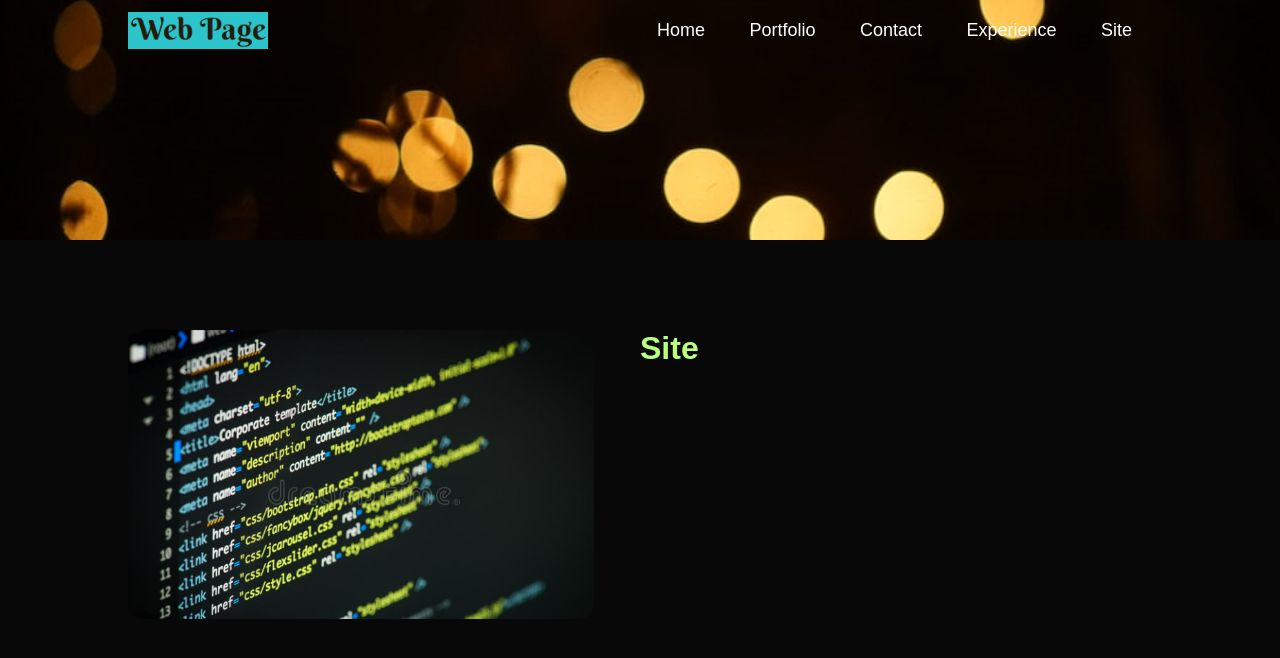
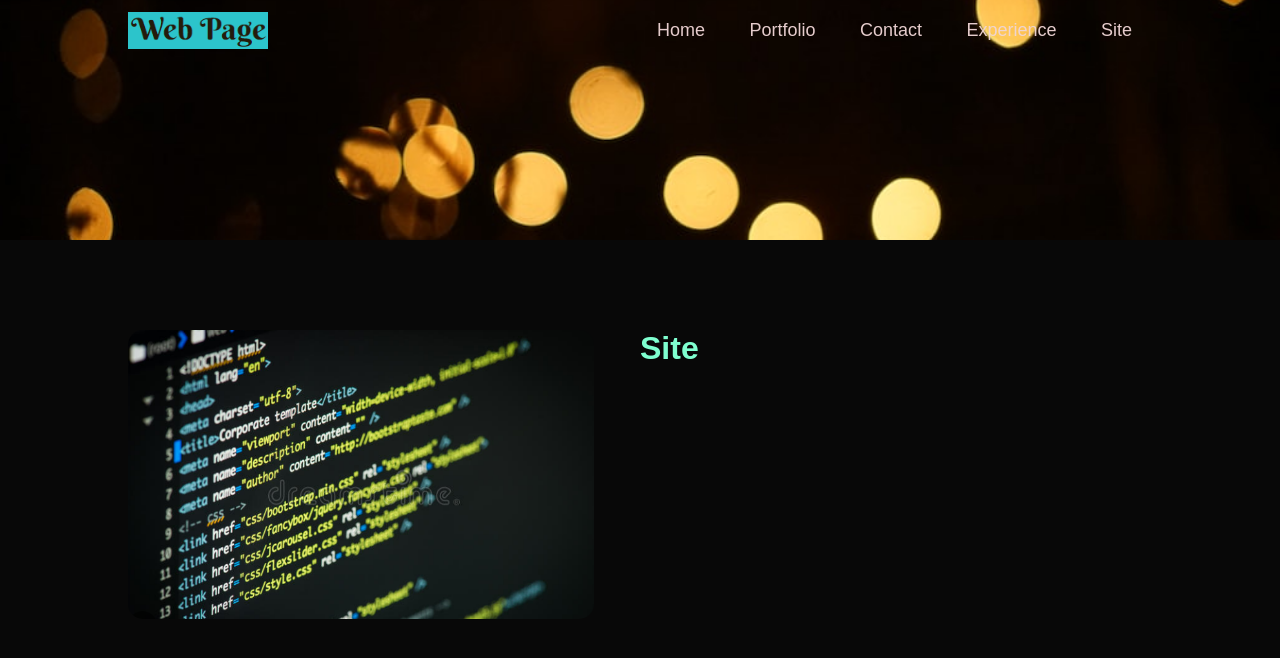
Before and after one commit to Buddha1391/CSY1018-WEB-DEVELOPMENT-ASSIGMENT-I-PRALAV-SAPKOTA-23834809, a plain HTML site: page Site.html in a window 1280 px wide. Drawn offline with Linux system fonts and the light colour scheme.

Commit message:
Update Site.css

```diff
--- a/Site.css
+++ b/Site.css
@@ -11,7 +11,7 @@ body{
 #header{
     width: 100%;
     height: 30vh;
-    background-image: url(backgroun.png);
+    background-image: url(Background.jfif);
     background-size: cover;
     background-position: center;
 }
@@ -37,7 +37,7 @@ nav ul li{
 }
 
 nav ul li a{
-    color: #fff;
+    color: #efd5d5f4;
     text-decoration: none;
     font-size: 18px;
     position: relative;
@@ -72,7 +72,7 @@ nav ul li a:hover::after{
 /* ---------Site--------- */
 #Site{
     padding: 80px 0;
-    color:rgb(187, 255, 127);
+    color:rgb(127, 255, 208);
 }
 
 .row{
```
